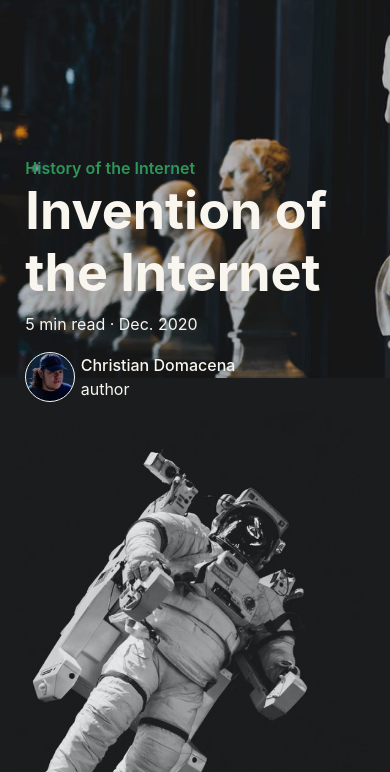
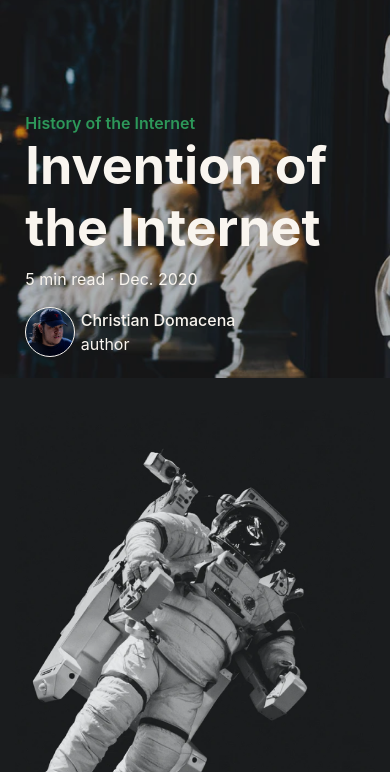
Before and after one commit to cjdomacena/is117-project-03, a website: page docs/article-template.html in a window 390 px wide. Shown: the part 72-844 px from the top of the page. Drawn offline with nearby package versions, Linux system fonts and the light colour scheme.

Commit message:
Adjusted positioning of header on mobile

```diff
--- a/style/style.scss
+++ b/style/style.scss
@@ -501,8 +501,12 @@ footer {
 
     .article-header {
         position: absolute;
-        bottom: 5%;
+        bottom: 0;
         left: 6.5%;
+        @media (max-width: 400px)
+        {
+            bottom: 15%;
+        }
         padding-bottom: 5rem;
         color: $secondary;
         max-width: fit-content;
```
Also changed, not shown: style/dist/style.css.
